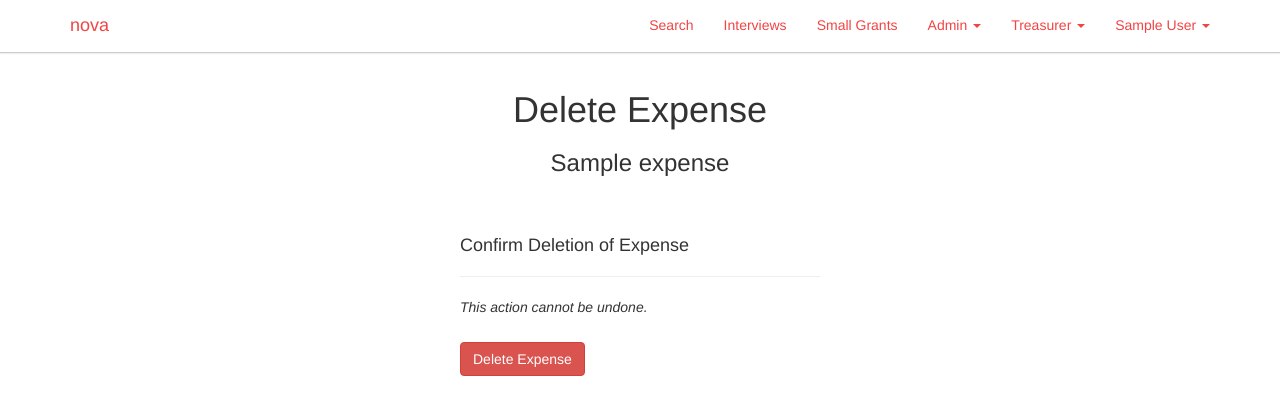
After one commit to nickboucher/nova, a Flask app: page /expenses/1/delete in a window 1280 px wide. The commit adds this page. Shown: the top 415 px of the page. Run offline with Flask 2, Linux system fonts and the light colour scheme; a user stored in the database is signed in; tables that the repository leaves empty hold one stand-in row (values such as "Sample post"); parts of the project's set-up code (start-up, migrations or seed data) failed here and were passed over; some libraries are stand-ins or nearby versions.

Commit message:
Add feauture to delete expenses

```diff
--- a/application.py
+++ b/application.py
@@ -2211,8 +2211,30 @@ def expense_edit(id):
             db.session.commit()
             # Notify the user
             flash("Expense updated successfully.", 'success')
-            return redirect(url_for('expenses', id=expense.id))
+            return redirect(url_for('expenses'))
         else:
             # Form submission missing required data
             flash("Error: Request missing required form data.", 'error')
             return render_template('expenses_edit', expense=expense)
+
+@app.route('/expenses/<id>/delete', methods=['GET','POST'])
+@login_required
+@treasurer_required
+def expense_delete(id):
+    """ Deletes the supplied expense record """
+    # Query for the expense
+    expense = Expense.query.get(id)
+    if not expense:
+        flash("Expense does not exist", 'error')
+        return redirect(url_for("index"))
+    # Serve the form
+    if request.method == 'GET':
+        return render_template('expense_delete.html', expense=expense)
+    # Handle form submission
+    else:
+        # Remove the expense from the DB
+        db.session.delete(expense)
+        db.session.commit()
+        # Notify the user
+        flash("Expense deleted successfully.", 'success')
+        return redirect(url_for('expenses'))
--- /dev/null
+++ b/templates/expense_delete.html
@@ -0,0 +1,31 @@
+{% extends "layout.html" %}
+
+{% block title %}
+    Delete Expense
+{% endblock %}
+
+{% block main %}
+
+    <div class="row">
+        <div class="col-md-12">
+            <div class="center">
+                <h1>Delete Expense</h1>
+                <h3>{{ expense.name }}</h3>
+            </div>
+        </div>
+    </div>
+
+    <div class="row margin40">
+        <div class="col-md-4"></div>
+        <div class="col-md-4">
+            <h4>Confirm Deletion of Expense</h4>
+            <hr>
+            <form method="post" action="{{ url_for('expense_delete', id=expense.id) }}">
+                <input type="hidden" name="delete" value="true">
+                <p><i>This action cannot be undone.</i></p>
+                <button type="submit" class="btn btn-danger margin15">Delete Expense</button>
+            </form>
+        </div>
+    </div>
+
+{% endblock %}
--- a/templates/expenses.html
+++ b/templates/expenses.html
@@ -36,6 +36,7 @@
                                             <th>Legislation</th>
                                             {% if current_user.treasurer %}
                                               <th>Edit</th>
+                                              <th>Delete</th>
                                             {% endif %}
                                         </tr>
                                     </thead>
@@ -52,7 +53,8 @@
                                                     {% endif %}
                                                 </td>
                                                 {% if current_user.treasurer %}
-                                                  <td><a href="{{ url_for('expense_edit', id=expense.id) }}" class="btn btn-default">Edit</a></td>
+                                                  <td><a href="{{ url_for('expense_edit', id=expense.id) }}" class="btn btn-primary">Edit</a></td>
+                                                  <td><a href="{{ url_for('expense_delete', id=expense.id) }}" class="btn btn-danger">Delete</a></td>
                                                 {% endif %}
                                             </tr>
                                         {% endfor %}
```
